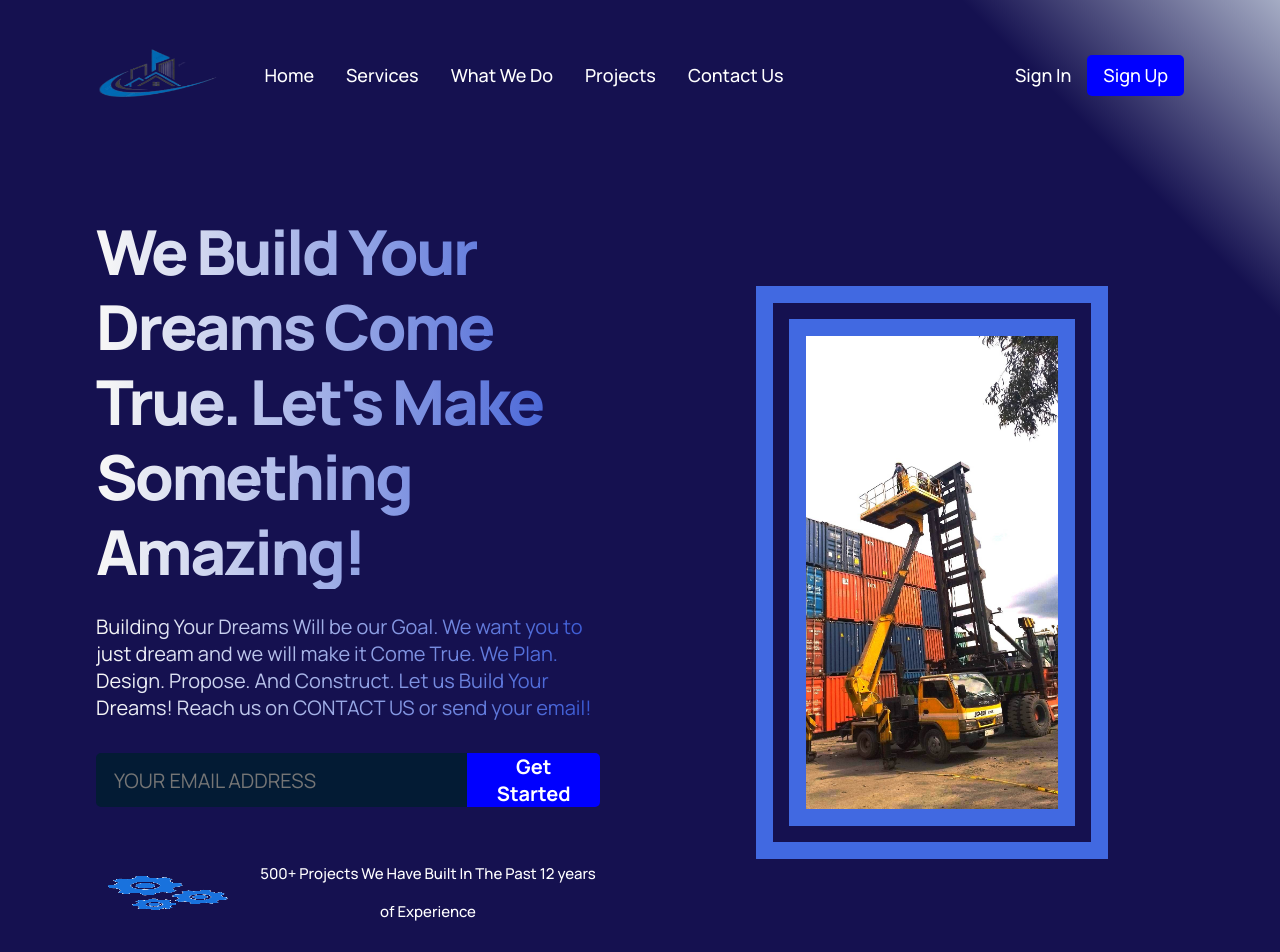
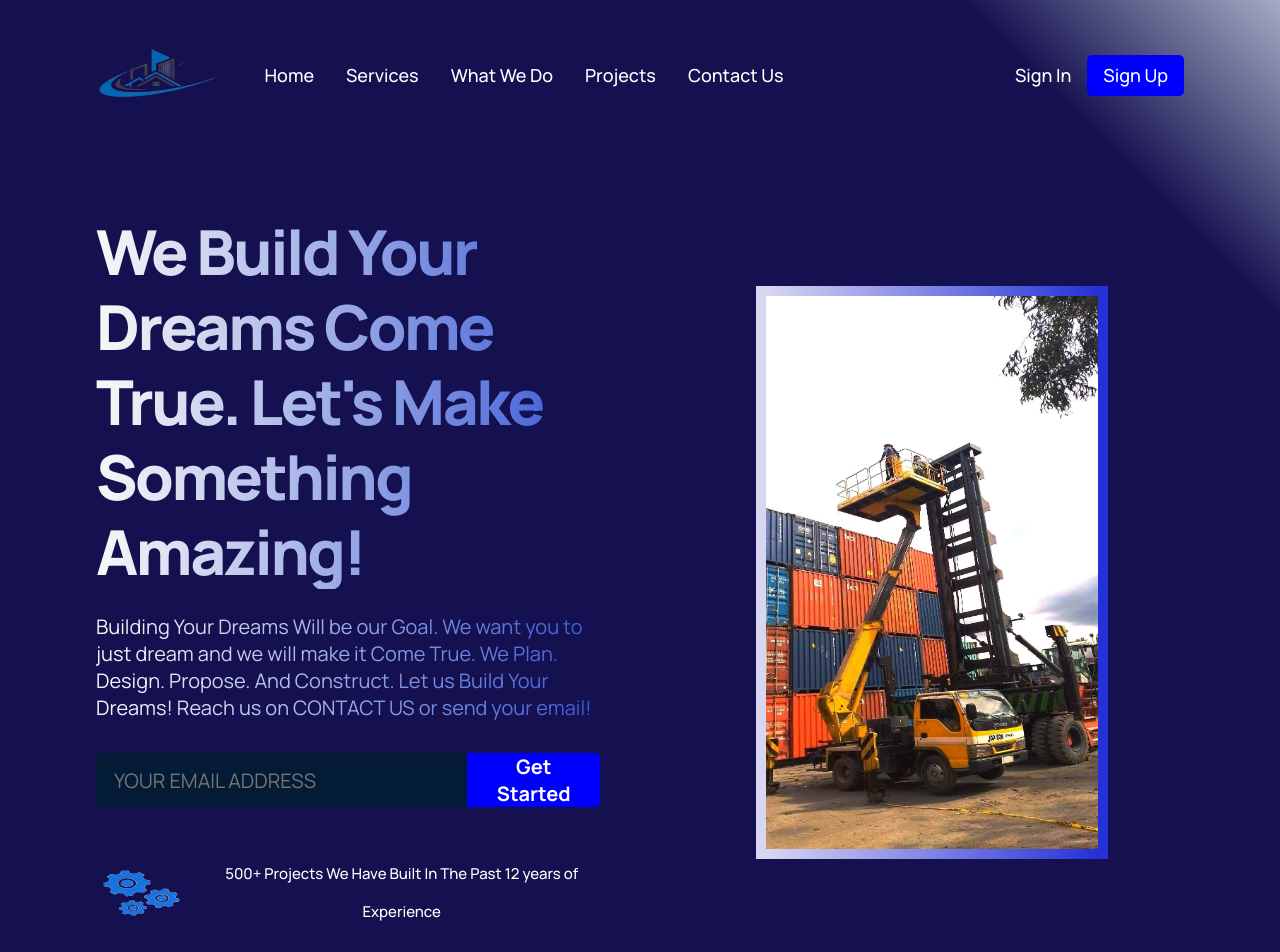
Before and after one commit to josglennp/jopson-new, a React (Create React App) app: page / in a window 1280 px wide. Shown: the top 952 px of the page. Built offline with nearby package versions, Linux system fonts and the light colour scheme.

Commit message:
changes some styles

```diff
--- a/src/components/Home/style.css
+++ b/src/components/Home/style.css
@@ -95,8 +95,8 @@
 }
 
 .gpt3__header-content__people img {
-    width: 181.79px;
-    height: 38px;
+    width: 100px;
+    height: 50px;
 }
 
 .gpt3__header-content__people p {
@@ -121,8 +121,11 @@
 .gpt3__header-image img {
     width: 70%;
     height: 80% ;
-    border: double royalblue 50px;
+    /* border: double royalblue 15px; */
     /* transform: translate(50%, 50%); */
+    border: 10px solid;
+  border-image-slice: 1;
+  border-image-source: linear-gradient(to left, #2430d8, #d8d7f1);
 
 }
 
```
